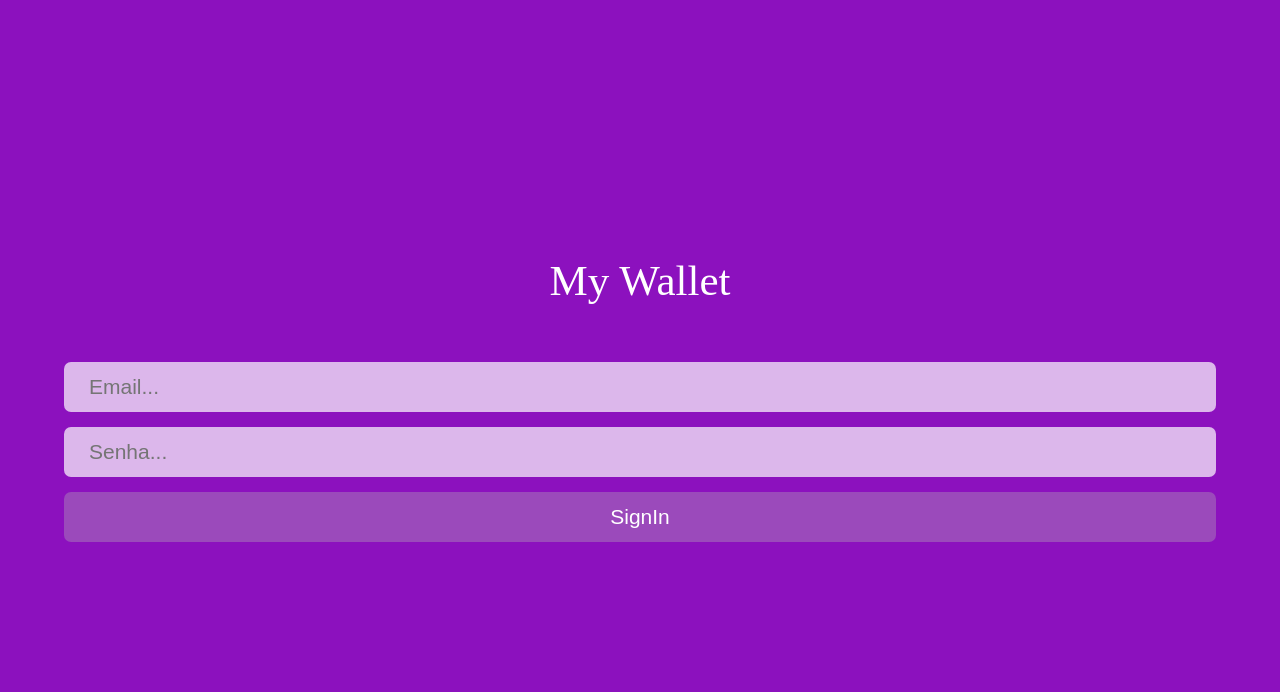
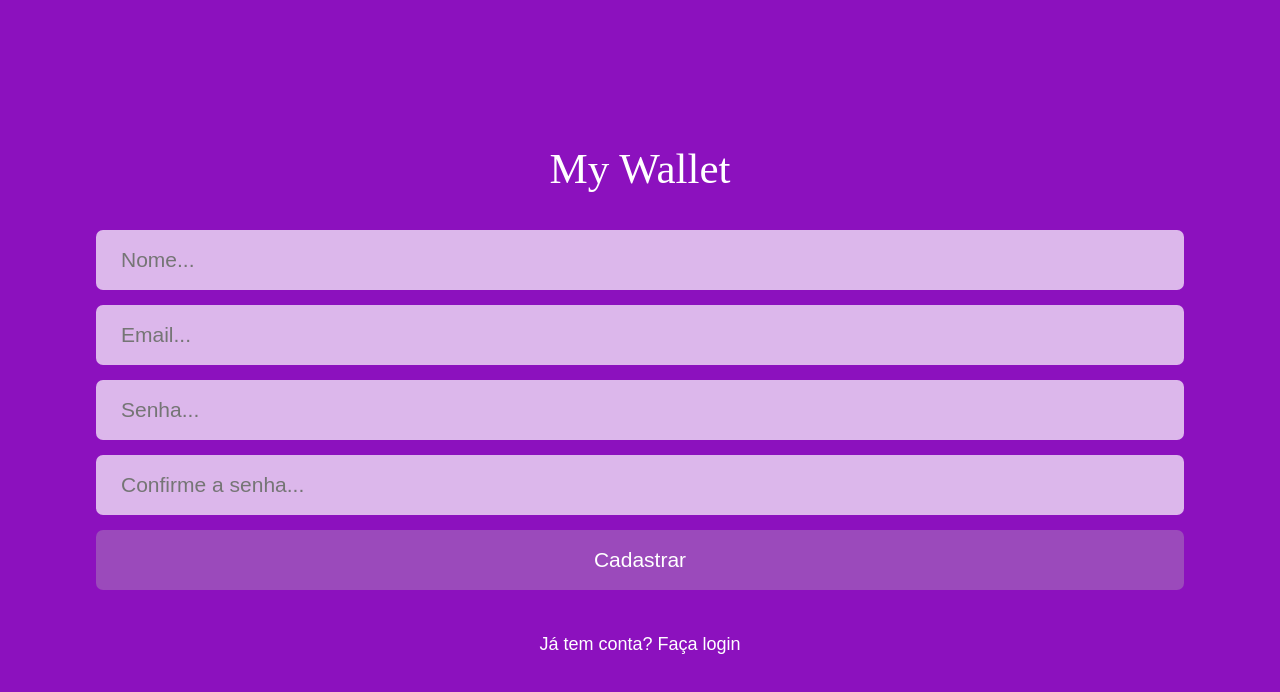
Before and after one commit to LuigiVanin/My-Wallet-Front, a React (Create React App) app: page /signup in a window 1280 px wide. Before the commit this address had no page. Shown: the top 692 px of the page. Built offline with nearby package versions, Linux system fonts and the light colour scheme; a web font is replaced by a local one.

Commit message:
feat: signup created

```diff
--- a/public/index.html
+++ b/public/index.html
@@ -8,7 +8,7 @@
   <meta name="theme-color" content="#000000" />
   <meta name="description" content="Web site created using create-react-app" />
   <link rel="apple-touch-icon" href="%PUBLIC_URL%/logo192.png" />
-  <link rel="manifest" href="%PUBLIC_URL%/manifest.json" />
+  <!-- <link rel="manifest" href="%PUBLIC_URL%/manifest.json" /> -->
   <title>My Wallet</title>
   <link rel="preconnect" href="https://fonts.googleapis.com">
   <link rel="preconnect" href="https://fonts.gstatic.com" crossorigin>
--- a/src/App.tsx
+++ b/src/App.tsx
@@ -3,16 +3,17 @@ import React from "react";
 import SignIn from "./pages/SignIn";
 import GlobalStyle from "./styles/global.style";
 import Reset from "./styles/reset.style";
+import SignUp from "./pages/SignUp";
 
 const App: React.FC = () => {
     return (
         <>
             <Reset />
             <GlobalStyle />
-            <SignIn />
             <BrowserRouter>
                 <Routes>
                     <Route path="/" element={<SignIn />} />
+                    <Route path="/signup" element={<SignUp />} />
                 </Routes>
             </BrowserRouter>
         </>
--- a/src/pages/SignIn.tsx
+++ b/src/pages/SignIn.tsx
@@ -1,24 +1,20 @@
-import {
-    Container,
-    Title,
-    Input,
-    Form,
-    Button,
-} from "../styles/components.style";
+import { Title, Input, Form, Button } from "../styles/components.style";
+import { SignInContainer as Container } from "../styles/pages/signIn.style";
 import { useState } from "react";
 import { ISignIn } from "../helpers/interfaces";
+import { Link } from "react-router-dom";
 
-export default function SignIn() {
-    const [signUpData, setSignUpData] = useState<ISignIn>({} as ISignIn);
+const SignIn: React.FC = () => {
+    const [signInData, setSignUpData] = useState<ISignIn>({} as ISignIn);
 
     const changeSignIn = (event: any) => {
         const target = event.target;
         if (target.name === "email") {
-            signUpData.email = target.value;
+            signInData.email = target.value;
         } else {
-            signUpData.password = target.value;
+            signInData.password = target.value;
         }
-        setSignUpData({ ...signUpData });
+        setSignUpData({ ...signInData });
     };
 
     const submitEvent: any = (event: Event) => {
@@ -44,8 +40,12 @@ export default function SignIn() {
                     onChange={changeSignIn}
                     required
                 />
-                <Button>SignIn</Button>
+                <Button>Sign In</Button>
             </Form>
+
+            <Link to="/signup">Primeira vez? Cadastre-se</Link>
         </Container>
     );
-}
+};
+
+export default SignIn;
--- /dev/null
+++ b/src/pages/SignUp.tsx
@@ -0,0 +1,25 @@
+import React, { useState } from "react";
+import { Link } from "react-router-dom";
+import { ISignUp } from "../helpers/interfaces";
+import { Button, Form, Input, Title } from "../styles/components.style";
+import { SignInContainer as Container } from "../styles/pages/signIn.style";
+
+const SignUp: React.FC = () => {
+    const [signUpData, setSignUpData] = useState<ISignUp>({} as ISignUp);
+    return (
+        <Container>
+            <Title>My Wallet</Title>
+            <Form>
+                <Input placeholder="Nome..." />
+                <Input placeholder="Email..." />
+                <Input placeholder="Senha..." />
+                <Input placeholder="Confirme a senha..." />
+                <Button>Cadastrar</Button>
+            </Form>
+
+            <Link to="/">Já tem conta? Faça login</Link>
+        </Container>
+    );
+};
+
+export default SignUp;
--- a/src/styles/components.style.tsx
+++ b/src/styles/components.style.tsx
@@ -1,7 +1,7 @@
 import styled from "styled-components";
 
 const Container = styled.div`
-    width: 90%;
+    width: 85%;
     margin-inline: auto;
     min-height: 100vh;
     display: flex;
@@ -12,7 +12,7 @@ const Container = styled.div`
 `;
 
 const Title = styled.h1`
-    margin-bottom: 60px;
+    margin-bottom: 40px;
     font-size: 43px;
     color: white;
     font-family: "Saira Stencil One", cursive;
@@ -27,7 +27,7 @@ const Form = styled.form`
 
 const Input = styled.input`
     width: 100%;
-    height: 50px;
+    height: 60px;
     border-radius: 7px;
     border: none;
     outline: none;
@@ -46,7 +46,7 @@ const Button = styled.button`
     width: 100%;
     height: 50%;
     color: white;
-    height: 50px;
+    height: 60px;
     border-radius: 7px;
     border: none;
     outline: none;
--- a/src/styles/global.style.tsx
+++ b/src/styles/global.style.tsx
@@ -8,7 +8,7 @@ const GlobalStyle = createGlobalStyle`
         min-height: 100vh;
         width: 100%;
         background-color: #8C11BE;
-        /* font-family: 'Lexend Deca', sans-serif; */
+        font-family: 'Lexend Deca', sans-serif;
     }
     .root{
         min-height: 100vh;
--- /dev/null
+++ b/src/styles/pages/signIn.style.tsx
@@ -0,0 +1,19 @@
+import { Container } from "../components.style";
+import styled from "styled-components";
+
+const SignInContainer = styled(Container)`
+    a {
+        color: white;
+        text-decoration: none;
+        font-size: 18px;
+        text-align: center;
+        font-family: "Lexend Deca", sans-serif;
+        margin-top: 45px;
+
+        &:hover {
+            text-decoration: underline;
+        }
+    }
+`;
+
+export { SignInContainer };
```
Also changed, not shown: src/helpers/interfaces.ts (+8 -1 lines).
